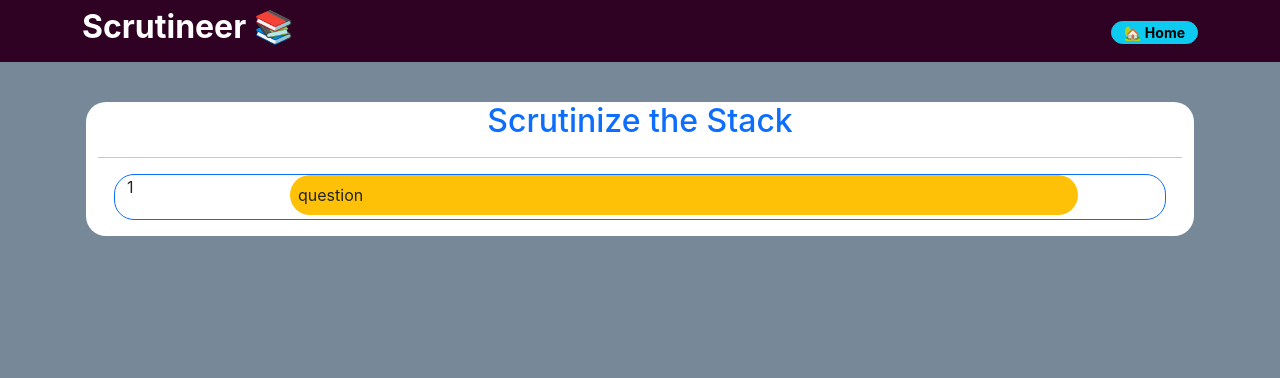
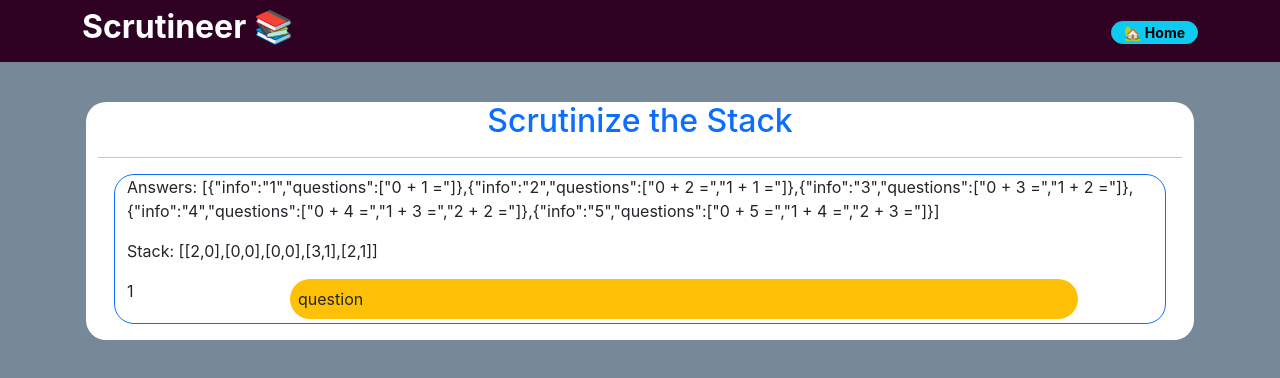
Before and after one commit to Virgilio-D-Cabading-Jr/Scrutineer, a React (Create React App) app in the folder client/: page /subject/9878798787/stackmemory in a window 1280 px wide. Both pictures are taken after a click on the button "Start a New Round". Shown: the top 378 px of the page. Built offline with nearby package versions, Linux system fonts and the light colour scheme.

Commit message:
send answers and stack to showStack via props in client

```diff
--- a/client/src/components/ShowStackComp.jsx
+++ b/client/src/components/ShowStackComp.jsx
@@ -4,10 +4,17 @@ import React from 'react';
 //  SHOW STACK COMPONENT
 ////////////////////////////////////////////////////
 
-const ShowStackComp = () => {
+const ShowStackComp = (props) => {
+    // **** Fields *********************************
+    const answers = props.answers;
+    const stack = props.stack;
+
+    // **** Output *********************************
     return (<div className='row m-3 border border-primary round'>
         <div className='col'>
-            <div className='row mb-1'>
+                <p>Answers: { JSON.stringify(answers) }</p>
+                <p>Stack: { JSON.stringify(stack) }</p>
+                <div className='row mb-1'>
                 <div className='col-2'>
                     1
                 </div>
@@ -16,7 +23,6 @@ const ShowStackComp = () => {
                 </div>
             </div>
         </div>
-
     </div>);
 };
 
--- a/client/src/views/StackMemoryToolView.jsx
+++ b/client/src/views/StackMemoryToolView.jsx
@@ -13,8 +13,7 @@ const StackMemoryToolView = (props) => {
     const [toolStarted, setToolStarted] = useState(false);
     const [stack, setStack] = useState([]);
 
-    // **** Initialize the Stack *******************
-    useEffect(() => {
+    const initializeRandomStack = () => {
         let copyStack = [];
         for (let i=0; i<5; i++) {
             // Get Random Indexes for answer and question
@@ -28,7 +27,12 @@ const StackMemoryToolView = (props) => {
         }
         console.log("stack:", copyStack);
         setStack(copyStack);
-    }, [toolStarted]);
+    }
+
+    // **** Initialize the Stack *******************
+    useEffect(() => {
+        initializeRandomStack();
+    }, []);
 
     // **** Output *********************************
     return (<div>
@@ -41,8 +45,11 @@ const StackMemoryToolView = (props) => {
                     {/* **** Determine if Tool has started or not ******** */}
                     {
                         toolStarted
-                        ? <div><ShowStackComp /></div>
-                        : <div className='stackImg'>
+                        // **** Show the Stack ************
+                        ?   <div>
+                                <ShowStackComp answers={subject.answers} stack={stack}  />
+                            </div>
+                        :   <div className='stackImg'>
                                 <div className='row'>
                                     <img className='col round'
                                         src="https://i.ibb.co/MPPxPYk/Srutineer-start-memory-stack-header.png"
```
Lines whose indentation alone changed are shown as unchanged.
